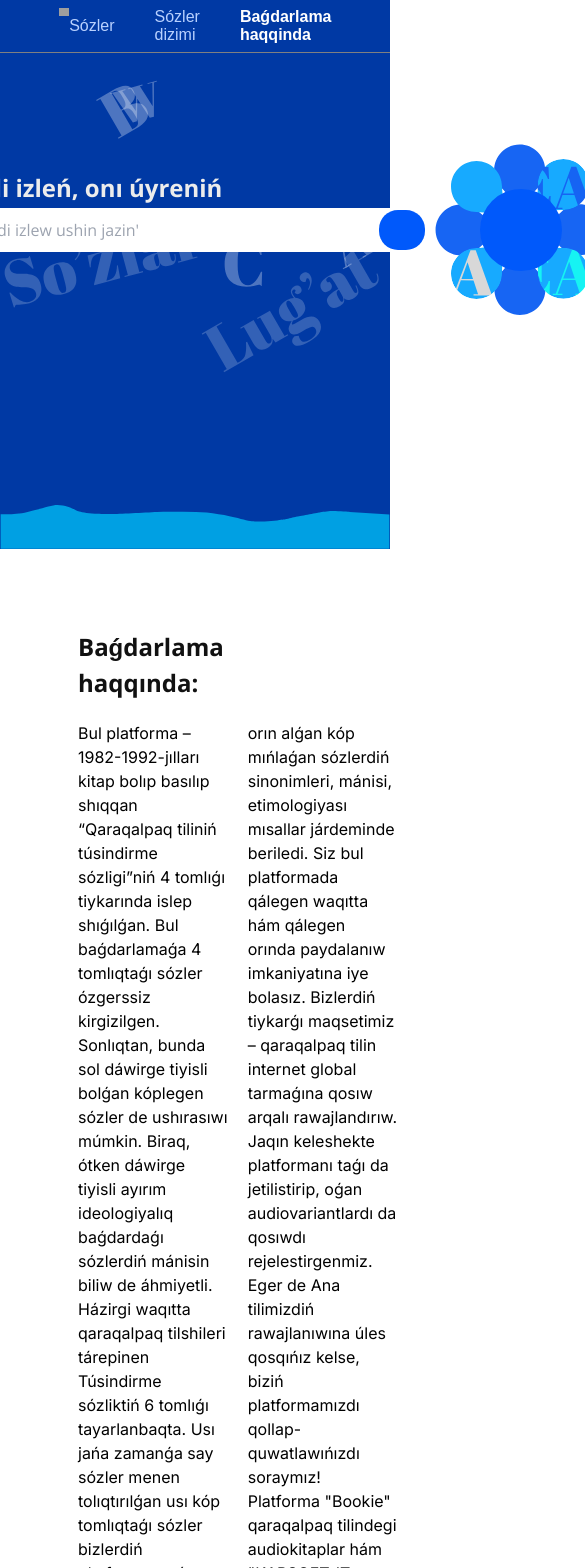
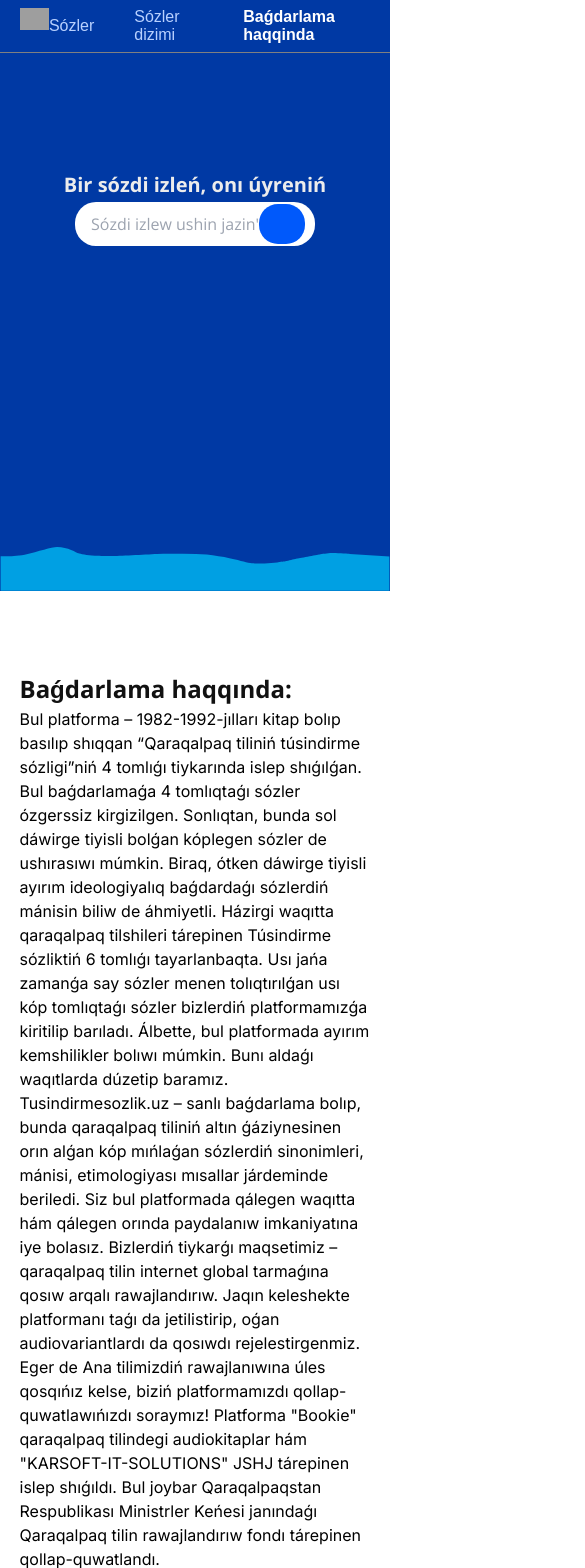
Before and after one commit to Bekforever13/karsoft-first, a React (Vite) app: page /about in a window 390 px wide. Shown: the top 1568 px of the page, 585 px wide, since content can reach past the window. Built offline with nearby package versions, Linux system fonts and the light colour scheme; grey boxes are pictures that could not be loaded; some icons are missing.

Commit message:
goint to sleep)

```diff
--- a/src/components/Header/Header.scss
+++ b/src/components/Header/Header.scss
@@ -1,5 +1,5 @@
 header {
-	height: 65vh;
+	height: 70vh;
 	margin: 0;
 	background-color: #0039a4;
 	background-size: contain;
@@ -258,6 +258,18 @@ header {
 @media only screen and (max-width: 700px) {
 	header {
 		.search-wrapper {
+			.search {
+				.circle-bg {
+					width: 20rem;
+
+					.circle-img {
+						left: 270px;
+					}
+					.circle-img2 {
+						left: 325px;
+					}
+				}
+			}
 			.bg-words {
 				.img-a {
 					top: 13rem;
@@ -287,3 +299,47 @@ header {
 		}
 	}
 }
+
+@media only screen and (max-width: 500px) {
+	header {
+		.search-wrapper {
+			.bg-words {
+				.img-a {
+					display: none;
+				}
+				.img-b {
+					display: none;
+				}
+				.img-c {
+					display: none;
+				}
+				.img-w {
+					display: none;
+				}
+				.img-sozlar {
+					display: none;
+				}
+				.img-lugat {
+					display: none;
+				}
+			}
+			.search {
+				h3 {
+					display: flex;
+					justify-content: center;
+					font-size: 20px;
+					transform: translateX(0);
+				}
+				.circle-bg {
+					width: 15rem;
+					.circle-img {
+						display: none;
+					}
+					.circle-img2 {
+						display: none;
+					}
+				}
+			}
+		}
+	}
+}
--- a/src/components/SozlerDizimi/SozlerDizimi.jsx
+++ b/src/components/SozlerDizimi/SozlerDizimi.jsx
@@ -5,6 +5,17 @@ import { axiosClassic } from '../../api/axios'
 
 const SozlerDizimi = () => {
 	const [allWordsArray, setAllWordsArray] = useState([])
+	// const [currentPage, setCurrentPage] = useState(1)
+	// const PageNumbers = []
+	// const [wordsPerPage] = useState(30)
+	// const indexOfLastWord = currentPage * wordsPerPage
+	// const indexOfFirstWord = indexOfLastWord - wordsPerPage
+	// const currentWords = allWordsArray.slice(indexOfFirstWord, indexOfLastWord)
+
+	// for (let i = 1; i <= Math.ceil(allWordsArray / wordsPerPage); i++) {
+	// 	PageNumbers.push(i)
+	// }
+
 	useEffect(() => {
 		axiosClassic
 			.get('/api/words?limit=500&')
@@ -18,12 +29,17 @@ const SozlerDizimi = () => {
 				{allWordsArray.map(word => {
 					return <li className='listItem'>{word.latin}</li>
 				})}
+				{/* {allWordsArray.map(word => {
+					return <li className='listItem'>{word.latin}</li>
+				})} */}
 			</ul>
 			<Pagination
 				defaultCurrent={1}
-				pageSize={100}
+				pageSize={30}
 				total={500}
-				dataSource={allWordsArray}
+				// onChange={onChangePage}
+				itemRender={() => allWordsArray}
+				defaultPageSize={20}
 			/>
 			;
 		</div>
--- a/src/components/SozlerDizimi/SozlerDizimi.scss
+++ b/src/components/SozlerDizimi/SozlerDizimi.scss
@@ -41,3 +41,12 @@
 	top: 850px;
 	left: 1050px;
 }
+
+@media only screen and (max-width: 600px) {
+	.sozler-dizimi {
+		.list {
+			grid-template-columns: repeat(2, 1fr);
+			column-gap: 70px;
+		}
+	}
+}
--- a/src/index.scss
+++ b/src/index.scss
@@ -14,3 +14,10 @@
 	width: 70%;
 	margin: 0 auto;
 }
+
+@media only screen and (max-width: 800px) {
+	.container {
+		width: 90%;
+		margin: 0 auto;
+	}
+}
--- a/src/pages/About/About.jsx
+++ b/src/pages/About/About.jsx
@@ -10,33 +10,35 @@ const About = () => {
 		<div>
 			<Header />
 			<div className='about'>
-				<h2>Baǵdarlama haqqında:</h2>
-				<p>
-					Bul platforma – 1982-1992-jılları kitap bolıp basılıp shıqqan
-					“Qaraqalpaq tiliniń túsindirme sózligi”niń 4 tomlıǵı tiykarında islep
-					shıǵılǵan. Bul baǵdarlamaǵa 4 tomlıqtaǵı sózler ózgerssiz kirgizilgen.
-					Sonlıqtan, bunda sol dáwirge tiyisli bolǵan kóplegen sózler de
-					ushırasıwı múmkin. Biraq, ótken dáwirge tiyisli ayırım ideologiyalıq
-					baǵdardaǵı sózlerdiń mánisin biliw de áhmiyetli. Házirgi waqıtta
-					qaraqalpaq tilshileri tárepinen Túsindirme sózliktiń 6 tomlıǵı
-					tayarlanbaqta. Usı jańa zamanǵa say sózler menen tolıqtırılǵan usı kóp
-					tomlıqtaǵı sózler bizlerdiń platformamızǵa kiritilip barıladı.
-					Álbette, bul platformada ayırım kemshilikler bolıwı múmkin. Bunı
-					aldaǵı waqıtlarda dúzetip baramız. Tusindirmesozlik.uz – sanlı
-					baǵdarlama bolıp, bunda qaraqalpaq tiliniń altın ǵáziynesinen orın
-					alǵan kóp mıńlaǵan sózlerdiń sinonimleri, mánisi, etimologiyası
-					mısallar járdeminde beriledi. Siz bul platformada qálegen waqıtta hám
-					qálegen orında paydalanıw imkaniyatına iye bolasız. Bizlerdiń tiykarǵı
-					maqsetimiz – qaraqalpaq tilin internet global tarmaǵına qosıw arqalı
-					rawajlandırıw. Jaqın keleshekte platformanı taǵı da jetilistirip, oǵan
-					audiovariantlardı da qosıwdı rejelestirgenmiz. Eger de Ana tilimizdiń
-					rawajlanıwına úles qosqıńız kelse, biziń platformamızdı
-					qollap-quwatlawıńızdı soraymız! Platforma "Bookie" qaraqalpaq
-					tilindegi audiokitaplar hám "KARSOFT-IT-SOLUTIONS" JSHJ tárepinen
-					islep shıǵıldı. Bul joybar Qaraqalpaqstan Respublikası Ministrler
-					Keńesi janındaǵı Qaraqalpaq tilin rawajlandırıw fondı tárepinen
-					qollap-quwatlandı.
-				</p>
+				<div className='container'>
+					<h2>Baǵdarlama haqqında:</h2>
+					<p>
+						Bul platforma – 1982-1992-jılları kitap bolıp basılıp shıqqan
+						“Qaraqalpaq tiliniń túsindirme sózligi”niń 4 tomlıǵı tiykarında
+						islep shıǵılǵan. Bul baǵdarlamaǵa 4 tomlıqtaǵı sózler ózgerssiz
+						kirgizilgen. Sonlıqtan, bunda sol dáwirge tiyisli bolǵan kóplegen
+						sózler de ushırasıwı múmkin. Biraq, ótken dáwirge tiyisli ayırım
+						ideologiyalıq baǵdardaǵı sózlerdiń mánisin biliw de áhmiyetli.
+						Házirgi waqıtta qaraqalpaq tilshileri tárepinen Túsindirme sózliktiń
+						6 tomlıǵı tayarlanbaqta. Usı jańa zamanǵa say sózler menen
+						tolıqtırılǵan usı kóp tomlıqtaǵı sózler bizlerdiń platformamızǵa
+						kiritilip barıladı. Álbette, bul platformada ayırım kemshilikler
+						bolıwı múmkin. Bunı aldaǵı waqıtlarda dúzetip baramız.
+						Tusindirmesozlik.uz – sanlı baǵdarlama bolıp, bunda qaraqalpaq
+						tiliniń altın ǵáziynesinen orın alǵan kóp mıńlaǵan sózlerdiń
+						sinonimleri, mánisi, etimologiyası mısallar járdeminde beriledi. Siz
+						bul platformada qálegen waqıtta hám qálegen orında paydalanıw
+						imkaniyatına iye bolasız. Bizlerdiń tiykarǵı maqsetimiz – qaraqalpaq
+						tilin internet global tarmaǵına qosıw arqalı rawajlandırıw. Jaqın
+						keleshekte platformanı taǵı da jetilistirip, oǵan audiovariantlardı
+						da qosıwdı rejelestirgenmiz. Eger de Ana tilimizdiń rawajlanıwına
+						úles qosqıńız kelse, biziń platformamızdı qollap-quwatlawıńızdı
+						soraymız! Platforma "Bookie" qaraqalpaq tilindegi audiokitaplar hám
+						"KARSOFT-IT-SOLUTIONS" JSHJ tárepinen islep shıǵıldı. Bul joybar
+						Qaraqalpaqstan Respublikası Ministrler Keńesi janındaǵı Qaraqalpaq
+						tilin rawajlandırıw fondı tárepinen qollap-quwatlandı.
+					</p>
+				</div>
 			</div>
 			<Alphabet />
 			<Footer />
--- a/src/pages/About/About.scss
+++ b/src/pages/About/About.scss
@@ -8,7 +8,7 @@
 	row-gap: 20px;
 	text-align: left;
 	margin: 0 auto;
-	padding: 80px 20%;
+	padding: 80px 0;
 
 	h2 {
 		font-size: 24px;
@@ -24,3 +24,48 @@
 		color: #000;
 	}
 }
+
+@media only screen and (max-width: 1000px) {
+	.second {
+		.container {
+			.alphabet {
+				grid-template-columns: repeat(6, 1fr);
+			}
+		}
+	}
+}
+@media only screen and (max-width: 800px) {
+	.about {
+		p {
+			column-count: 1;
+		}
+	}
+	.second {
+		.sozler {
+			.soz {
+				grid-template-columns: repeat(2, 1fr);
+				gap: 10px 100px;
+			}
+		}
+	}
+}
+
+@media only screen and (max-width: 650px) {
+	.second {
+		.bg-img {
+			.bg-img-a-dark {
+				display: none;
+			}
+		}
+	}
+}
+
+@media only screen and (max-width: 500px) {
+	.second {
+		.container {
+			.alphabet {
+				grid-template-columns: repeat(4, 1fr);
+			}
+		}
+	}
+}
--- a/src/pages/Home/Home.scss
+++ b/src/pages/Home/Home.scss
@@ -10,7 +10,7 @@ main {
 	position: relative;
 
 	.first {
-		width: 1440px;
+		// width: 1440px;
 		max-width: 100%;
 		.bg-b-big {
 			width: 270px;
@@ -266,3 +266,44 @@ main {
 		}
 	}
 }
+@media only screen and (max-width: 650px) {
+	main {
+		.container {
+			.first {
+				.bg-a-big {
+					display: none;
+				}
+			}
+		}
+	}
+	.second {
+		.bg-img {
+			.bg-img-a-dark {
+				display: none;
+			}
+		}
+	}
+}
+
+@media only screen and (max-width: 500px) {
+	main {
+		.first {
+			.frame-desc {
+				.frame {
+					iframe {
+						width: 400px;
+						height: 300px;
+						margin: 0 auto;
+					}
+				}
+			}
+		}
+		.second {
+			.container {
+				.alphabet {
+					grid-template-columns: repeat(4, 1fr);
+				}
+			}
+		}
+	}
+}
--- a/src/pages/Words/WordDescription.jsx
+++ b/src/pages/Words/WordDescription.jsx
@@ -1,25 +1,23 @@
 import React, { useState } from 'react'
-import KunSozi from '../../components/KunSozi/KunSozi'
 
 const WordDescription = () => {
-	const [kunSozi, setKunSozi] = useState({
-		title: 'KÚN SÓZI',
-		word: 'AVANS',
-		description: `Islegen is haqısınıń ushınan alıw, tolıq emes, belgili muǵdarı,
-				raschettan burınıraq alatuǵın aqsha. Al avanstı az alsań, tabelshikke
-				ókpelep keledi (B.Ismaylov). Avans aqshasın alarda tayar, Bunday
-				jalqawlarǵa zat bermew kerek (S.Nurımbetov)`,
-		typeOfWord: 'Atliq',
-	})
 	return (
-		<div>
-			<KunSozi
-				title={kunSozi.title}
-				word={kunSozi.word}
-				description={kunSozi.description}
-				typeOfWord={kunSozi.typeOfWord}
-			/>
-		</div>
+		<>
+			<div className='wordInfo'>
+				<div>
+					<span className='soz'>SÓZ MÁNISI</span>
+					<div className='share cursor-pointer'>
+						<box-icon name='share-alt'></box-icon>
+						<span>Share</span>
+					</div>
+				</div>
+				<h2>
+					<span>word</span>
+				</h2>
+				<span className='typeOfWord'>category</span>
+				<p>description</p>
+			</div>
+		</>
 	)
 }
 
--- a/src/pages/Words/Words.jsx
+++ b/src/pages/Words/Words.jsx
@@ -4,6 +4,7 @@ import Footer from '../../components/Footer/Footer'
 import SozlerDizimi from '../../components/SozlerDizimi/SozlerDizimi'
 import Alphabet from '../../components/Alphabet'
 import WordDescription from './WordDescription'
+import './Words.scss'
 
 const Words = () => {
 	window.scrollTo({ top: 500, behavior: 'smooth' })
@@ -25,8 +26,8 @@ const Words = () => {
 					src='../../../public/img/B-big.svg'
 					alt=''
 				/>
+				{/* <WordDescription /> */}
 				<SozlerDizimi />
-				{/* <WordDescription /> */}
 				<Alphabet />
 			</div>
 			<Footer />
--- /dev/null
+++ b/src/pages/Words/Words.scss
@@ -0,0 +1,133 @@
+div {
+	.first {
+		.bg-b-big {
+			width: 180px;
+			top: 40rem;
+			left: 2rem;
+		}
+		.bg-a-big {
+			width: 180px;
+			top: 45rem;
+			left: 45rem;
+		}
+		.wordInfo {
+			width: 80%;
+			margin: 120px auto;
+			z-index: 3;
+			display: flex;
+			flex-direction: column;
+			align-items: flex-start;
+			background-color: #ffffff;
+			box-shadow: 0px 4px 14px rgba(0, 0, 0, 0.14);
+			border-radius: 16px;
+			padding: 1rem 2rem;
+			gap: 10px;
+			position: relative;
+
+			div {
+				display: flex;
+				width: 100%;
+				justify-content: space-between;
+				align-items: center;
+				background-color: #fff;
+
+				.soz {
+					background-color: #d1f2ff;
+					padding: 4px 26px;
+					border-radius: 100px;
+					font-style: normal;
+					font-weight: 600;
+					font-size: 16px;
+					line-height: 22px;
+					color: #0059fb;
+				}
+				.share {
+					width: 94px;
+					height: 30px;
+					display: flex;
+					align-items: center;
+					justify-content: center;
+					color: #0059fb;
+					fill: #0059fb;
+					padding: 4px 10px;
+					border-radius: 8px;
+					border: 1px solid #0059fb;
+					background-color: #fff;
+
+					span {
+						font-weight: 400;
+						font-size: 16px;
+					}
+				}
+			}
+			h2 {
+				font-size: 24px;
+				color: #0059fb;
+				font-weight: 600;
+				display: flex;
+				align-items: center;
+				gap: 20px;
+				box-icon {
+					fill: #0059fb;
+				}
+			}
+		}
+
+		.typeOfWord {
+			color: rgba(33, 36, 74, 0.6);
+			font-size: 16px;
+			font-weight: 500;
+			line-height: 18px;
+		}
+	}
+}
+
+@media only screen and (max-width: 1000px) {
+	div {
+		.first {
+			.bg-b-big {
+				width: 150px;
+				top: 40rem;
+				left: 1rem;
+			}
+			.bg-a-big {
+				width: 150px;
+				top: 45rem;
+				left: 37rem;
+			}
+		}
+	}
+}
+
+@media only screen and (max-width: 800px) {
+	div {
+		.first {
+			.bg-a-big {
+				left: 25rem;
+			}
+		}
+	}
+}
+@media only screen and (max-width: 650px) {
+	div {
+		.container {
+			.first {
+				.bg-a-big {
+					display: none;
+				}
+			}
+		}
+	}
+}
+
+@media only screen and (max-width: 500px) {
+	div {
+		.second {
+			.container {
+				.alphabet {
+					grid-template-columns: repeat(4, 1fr);
+				}
+			}
+		}
+	}
+}
```
